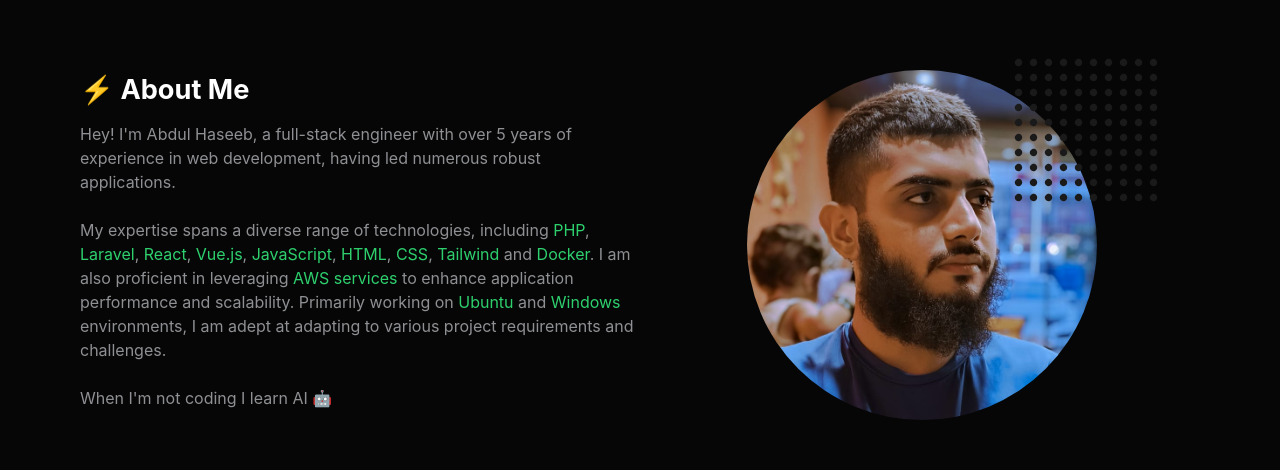
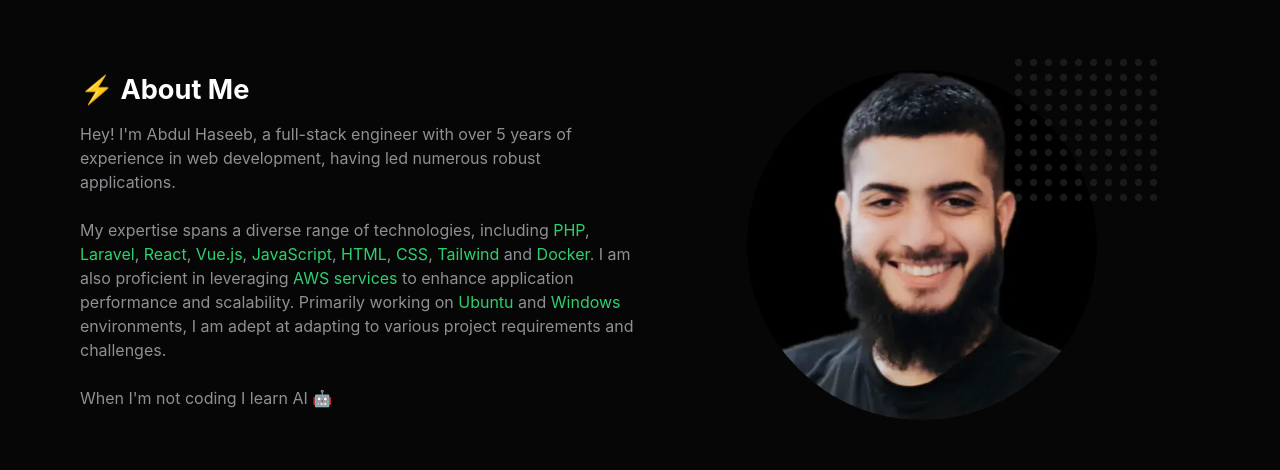
Before and after one commit to code-creeper/code-creeper.github.io, a Nuxt app: page / in a window 1280 px wide. Shown: the part 689-1159 px from the top of the page. Built offline with nearby package versions, Linux system fonts and the light colour scheme.

Commit message:
change dp

```diff
--- a/components/Home/About/ProfilePicture.vue
+++ b/components/Home/About/ProfilePicture.vue
@@ -1,6 +1,6 @@
 <template>
   <div class="container glow">
-    <img src="~/assets/images/dp.jpeg" class="dp" alt="DP"/>
+    <img src="~/assets/images/dp.webp" class="dp" alt="DP"/>
     <img src="~/assets/images/dots.svg" class="dots" alt="Dots"/>
   </div>
 </template>
```
Also changed, not shown: assets/images/dp.webp (added).
